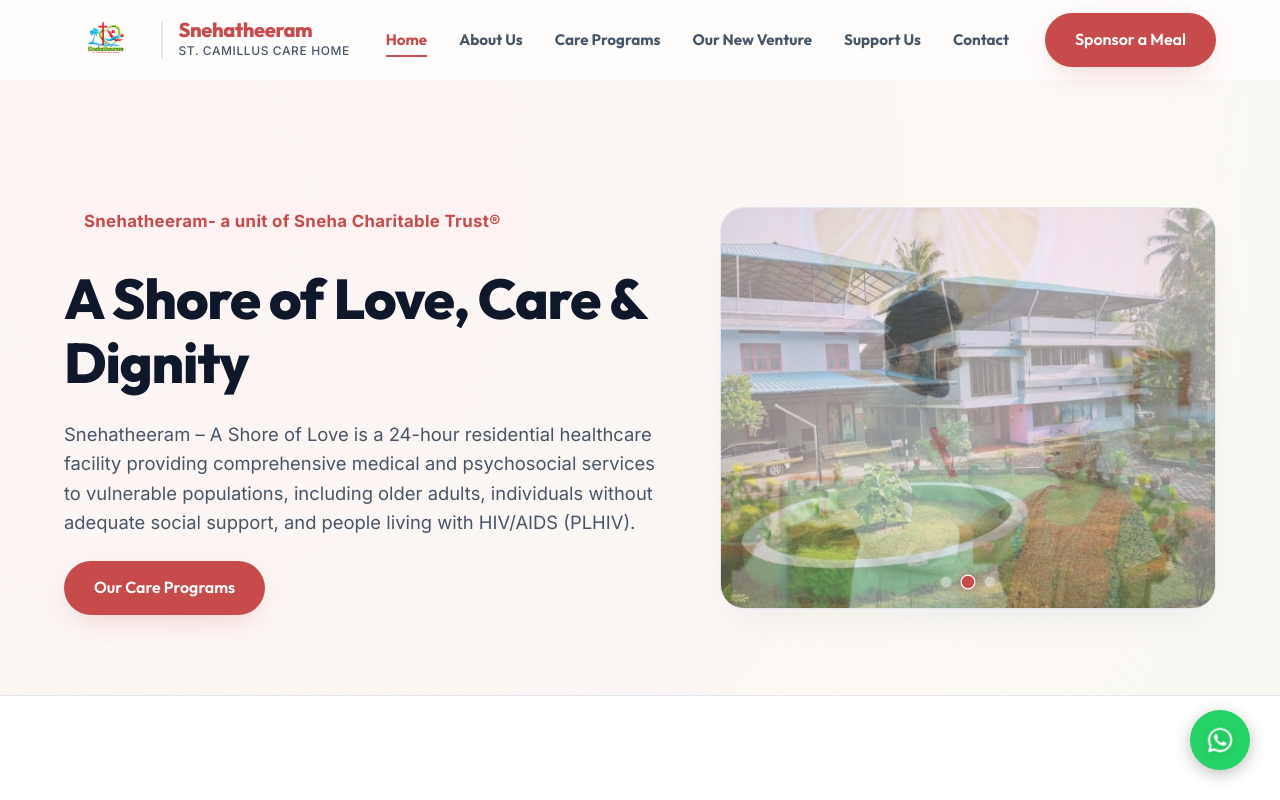
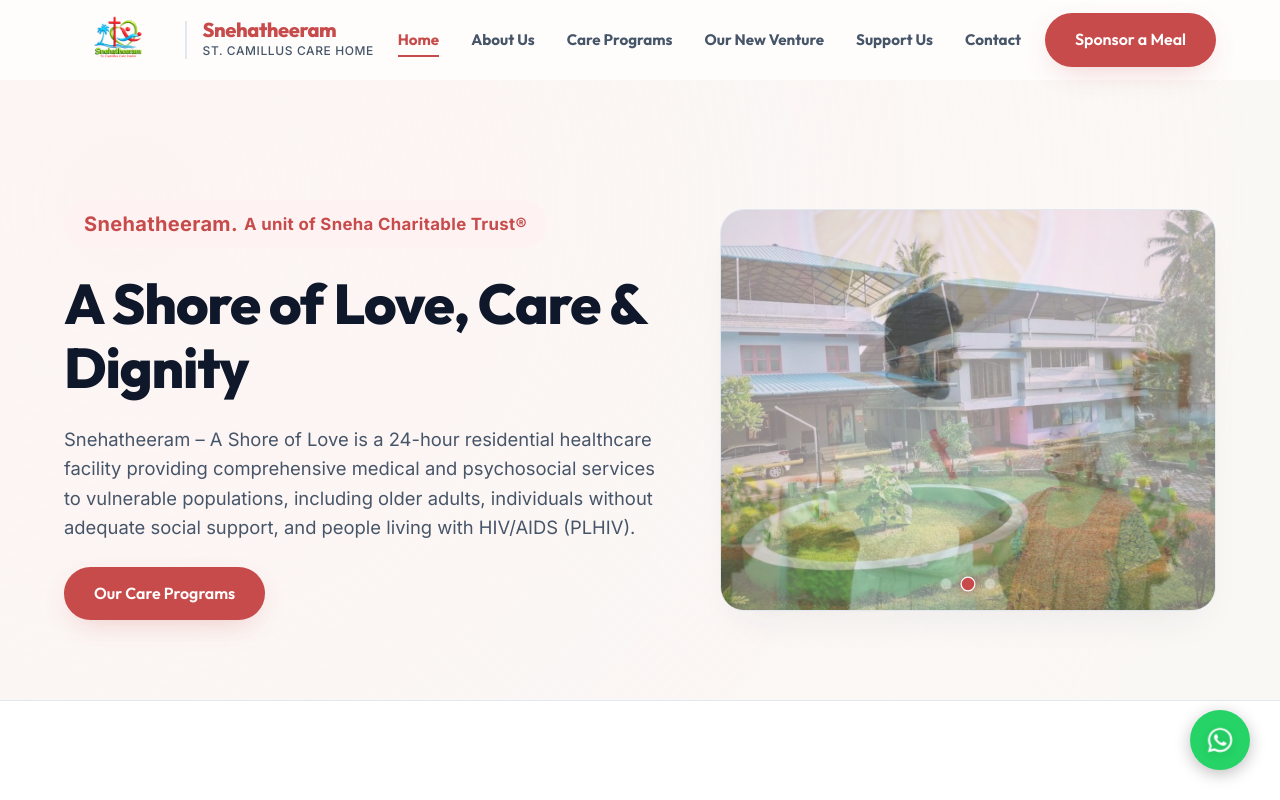
Before and after one commit to alangeorge2405/snehatheeram, a Next.js app: page / in a window 1280 px wide. Built offline with nearby package versions, Linux system fonts and the light colour scheme.

Commit message:
Format Snehatheeram badge text into two sentences, highlight it, and increase logo sizes across header, welcome section, and footer

```diff
--- a/src/app/new-venture/page.tsx
+++ b/src/app/new-venture/page.tsx
@@ -16,7 +16,7 @@
         <div className="container">
           <h1 className={styles.holisticTitle}>ST. CAMILLUS HOLISTIC CARE CENTRE</h1>
           <p className={styles.holisticSubtitle}>
-            &ldquo;Life in its Fullness&rdquo; Jn. (10:10)
+            &ldquo;Life in its Fullness&rdquo; (John 10:10)
           </p>
         </div>
       </section>
--- a/src/app/page.module.css
+++ b/src/app/page.module.css
@@ -36,6 +36,7 @@
 
 .badge {
   display: inline-flex;
+  align-items: center;
   align-self: flex-start;
   padding: 8px 20px;
   background-color: var(--primary-light);
@@ -44,6 +45,13 @@
   font-weight: 700;
   letter-spacing: 0.02em;
   border-radius: var(--border-radius-full);
+}
+
+.badgeHighlight {
+  font-size: 1.25rem;
+  font-weight: 850;
+  color: var(--primary-color);
+  margin-right: 6px;
 }
 
 @media (max-width: 992px) {
--- a/src/app/page.tsx
+++ b/src/app/page.tsx
@@ -10,7 +10,9 @@
       <section className={`${styles.hero} animate-fade-in`}>
         <div className={`${styles.heroContainer} container`}>
           <div className={styles.heroContent}>
-            <span className={styles.badge}>Snehatheeram- a unit of Sneha Charitable Trust®</span>
+            <span className={styles.badge}>
+              <strong className={styles.badgeHighlight}>Snehatheeram.</strong> A unit of Sneha Charitable Trust®
+            </span>
             <h1 className={styles.heroTitle}>A Shore of Love, Care & Dignity</h1>
             <p className={styles.heroSubtitle}>
               Snehatheeram – A Shore of Love is a 24-hour residential healthcare facility providing comprehensive medical and psychosocial services to vulnerable populations, including older adults, individuals without adequate social support, and people living with HIV/AIDS (PLHIV).
@@ -34,8 +36,8 @@
             <Image
               src="/images/snehatheeram_logo.png"
               alt="Snehatheeram Logo"
-              width={120}
-              height={80}
+              width={160}
+              height={107}
             />
           </div>
           <span className={styles.sectionSubtitle}>Who We Are</span>
--- a/src/components/Footer.tsx
+++ b/src/components/Footer.tsx
@@ -15,8 +15,8 @@
               <Image
                 src="/images/snehatheeram_logo.png"
                 alt="Snehatheeram Logo"
-                width={72}
-                height={48}
+                width={90}
+                height={60}
                 className={styles.footerLogo}
               />
               <span className={styles.footerBrandName}>Snehatheeram</span>
--- a/src/components/Header.module.css
+++ b/src/components/Header.module.css
@@ -42,13 +42,13 @@
 
 .logoImage {
   object-fit: contain;
-  height: 54px;
+  height: 70px;
   width: auto;
   transition: height var(--transition-fast);
 }
 
 .scrolled .logoImage {
-  height: 46px;
+  height: 58px;
 }
 
 .logoDivider {
--- a/src/components/Header.tsx
+++ b/src/components/Header.tsx
@@ -41,8 +41,8 @@
           <Image
             src="/images/snehatheeram_logo.png"
             alt="Snehatheeram Logo"
-            width={90}
-            height={60}
+            width={120}
+            height={80}
             className={styles.logoImage}
             priority
           />
```
